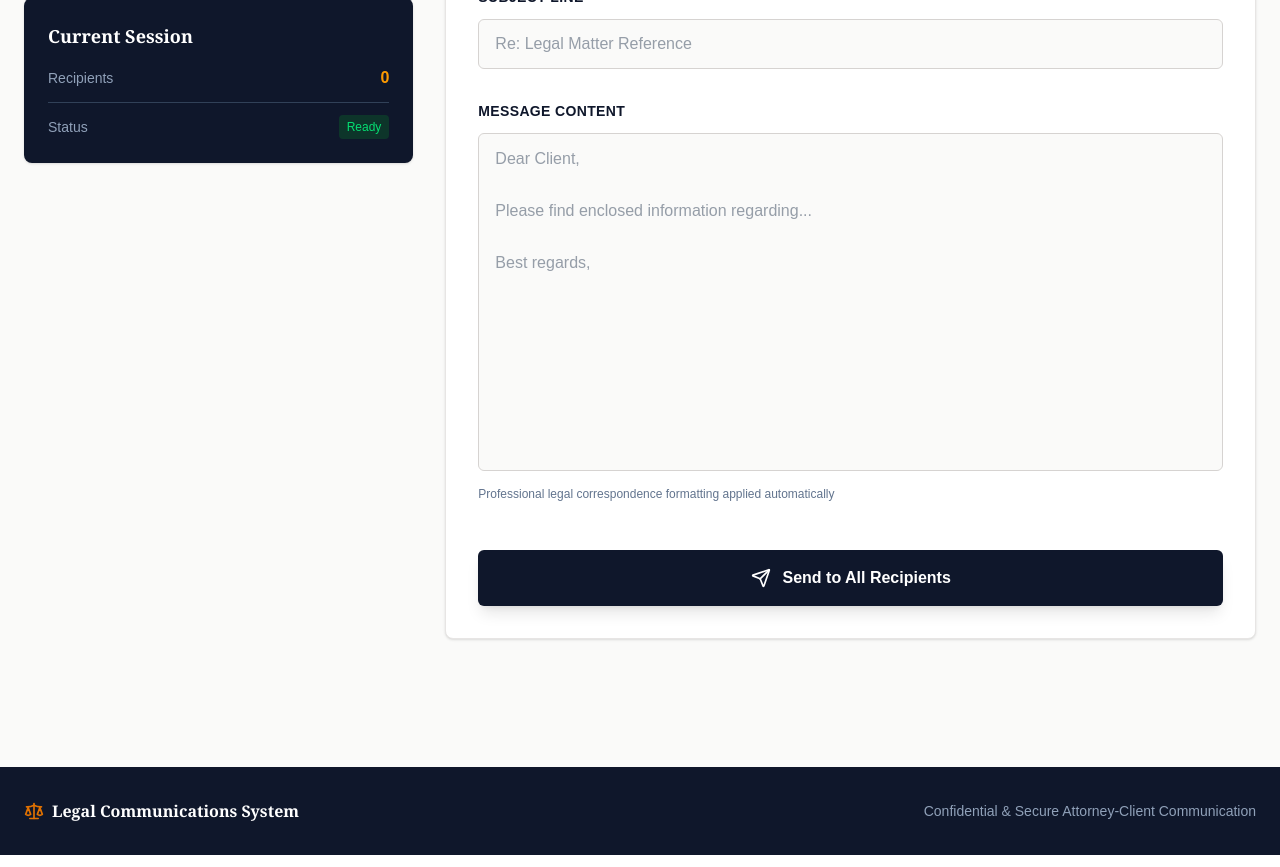
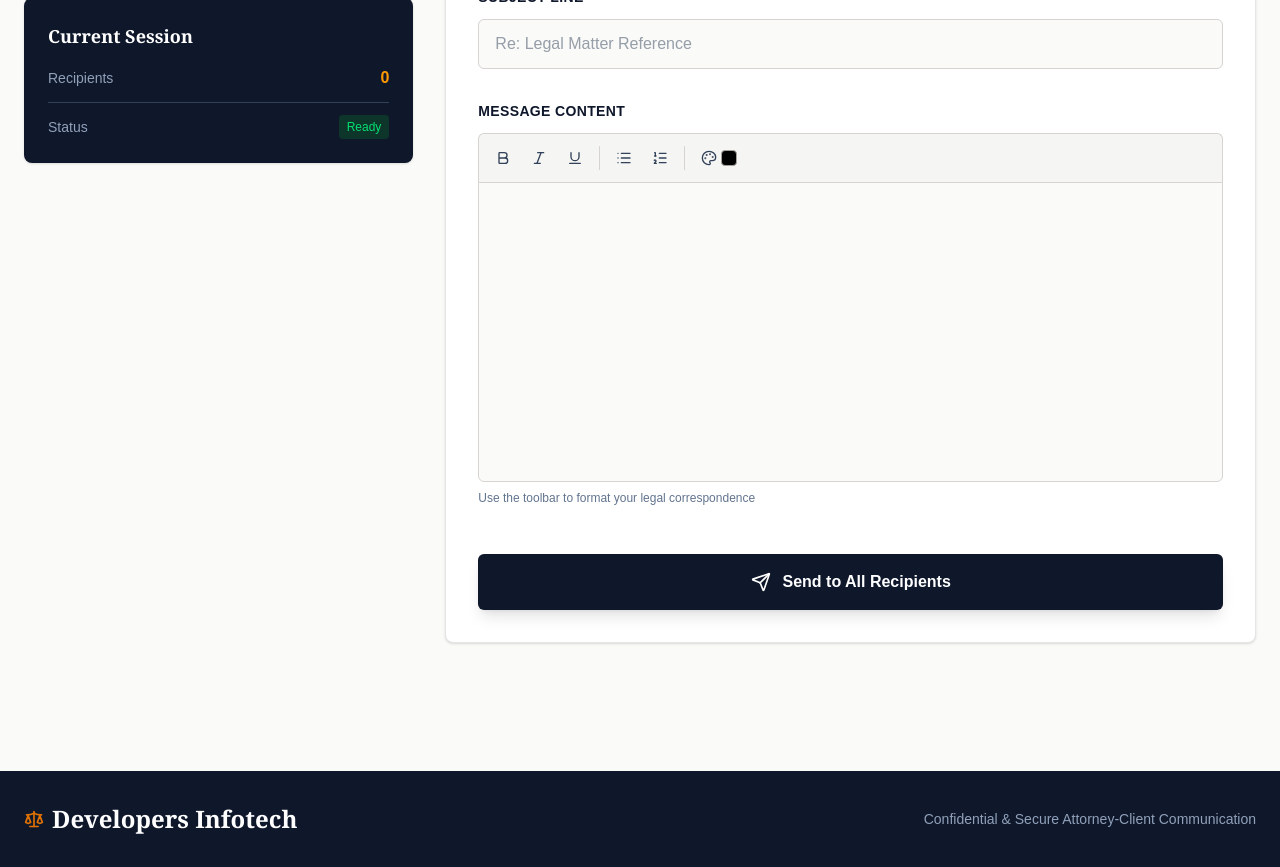
Before and after one commit to DevelopersInfotech12/bulkmailsoftware, a Next.js app in the folder frontend/: page / in a window 1280 px wide. Shown: the part 560-1427 px from the top of the page. Built offline with nearby package versions, Linux system fonts and the light colour scheme.

Commit message:
Removed .next from Git tracking and updated ignore rules

```diff
--- a/frontend/src/app/components/BulkEmailSender.jsx
+++ b/frontend/src/app/components/BulkEmailSender.jsx
@@ -1,10 +1,15 @@
 "use client"
 
-import React, { useState } from 'react';
-import { Mail, Send, AlertCircle, CheckCircle, Loader2, Scale, FileText, Users } from 'lucide-react';
+import React, { useState, useRef, useEffect } from 'react';
+import { Mail, Send, AlertCircle, CheckCircle, Loader2, Scale, FileText, Users, Bold, Italic, Underline, List, ListOrdered, Palette } from 'lucide-react';
 
-// API Configuration - Update this with your Vercel URL
+// API Configuration
+// local env
+// const API_URL = process.env.NEXT_APP_API_URL || 'http://localhost:5000';
+
+// production env
 const API_URL = process.env.NEXT_APP_API_URL || 'https://bulkmailsoftwarebackend.vercel.app';
+
 
 export default function LawFirmEmailSender() {
   const [recipients, setRecipients] = useState('');
@@ -12,6 +17,92 @@ export default function LawFirmEmailSender() {
   const [message, setMessage] = useState('');
   const [sending, setSending] = useState(false);
   const [result, setResult] = useState(null);
+  const [showColorPicker, setShowColorPicker] = useState(false);
+  const [customColor, setCustomColor] = useState('#000000');
+  const [currentColor, setCurrentColor] = useState('#000000');
+  const editorRef = useRef(null);
+  const colorPickerRef = useRef(null);
+
+  const colors = [
+    '#000000', '#e60000', '#ff9900', '#ffff00', '#008a00', '#0066cc', '#9933ff',
+    '#ffffff', '#facccc', '#ffebcc', '#ffffcc', '#cce8cc', '#cce0f5', '#ebd6ff',
+    '#bbbbbb', '#f06666', '#ffc266', '#ffff66', '#66b966', '#66a3e0', '#c285ff',
+    '#888888', '#a10000', '#b26b00', '#b2b200', '#006100', '#0047b2', '#6b24b2',
+    '#444444', '#5c0000', '#663d00', '#666600', '#003700', '#002966', '#3d1466'
+  ];
+
+  // Modern approach: Use CSS to style list markers
+  const applyFormat = (command, value = null) => {
+    document.execCommand(command, false, value);
+    editorRef.current?.focus();
+  };
+
+  const applyColor = (color) => {
+    setCurrentColor(color);
+    const selection = window.getSelection();
+
+    if (selection && selection.rangeCount > 0) {
+      // Apply the color using execCommand
+      document.execCommand('foreColor', false, color);
+
+      // Find if we're in a list and apply color to the list item
+      const range = selection.getRangeAt(0);
+      let node = range.commonAncestorContainer;
+      if (node.nodeType === 3) node = node.parentElement;
+
+      const listItem = node?.closest('li');
+      if (listItem) {
+        // Apply color directly to list item for marker inheritance
+        listItem.style.setProperty('color', color, 'important');
+
+        // Also wrap all direct text nodes in spans with the color
+        Array.from(listItem.childNodes).forEach(child => {
+          if (child.nodeType === 3 && child.textContent.trim()) {
+            const span = document.createElement('span');
+            span.style.color = color;
+            span.textContent = child.textContent;
+            listItem.replaceChild(span, child);
+          }
+        });
+      }
+    }
+
+    setShowColorPicker(false);
+    editorRef.current?.focus();
+  };
+
+  const applyCustomColor = () => {
+    applyColor(customColor);
+  };
+
+  const handleEditorInput = () => {
+    if (editorRef.current) {
+      setMessage(editorRef.current.innerHTML);
+    }
+  };
+
+  useEffect(() => {
+    if (editorRef.current && editorRef.current.innerHTML !== message) {
+      editorRef.current.innerHTML = message;
+    }
+  }, [message]);
+
+  // Close color picker when clicking outside
+  useEffect(() => {
+    const handleClickOutside = (event) => {
+      if (colorPickerRef.current && !colorPickerRef.current.contains(event.target)) {
+        setShowColorPicker(false);
+      }
+    };
+
+    if (showColorPicker) {
+      document.addEventListener('mousedown', handleClickOutside);
+    }
+
+    return () => {
+      document.removeEventListener('mousedown', handleClickOutside);
+    };
+  }, [showColorPicker]);
 
   const parseRecipients = (text) => {
     const emails = text
@@ -70,6 +161,9 @@ export default function LawFirmEmailSender() {
         setRecipients('');
         setSubject('');
         setMessage('');
+        if (editorRef.current) {
+          editorRef.current.innerHTML = '';
+        }
       } else {
         setResult({ success: false, message: data.message || 'Failed to send emails' });
       }
@@ -91,7 +185,7 @@ export default function LawFirmEmailSender() {
                 <Scale className="w-8 h-8" />
               </div>
               <div>
-                <h1 className="text-3xl font-serif font-bold tracking-tight">Legal Communications</h1>
+                <h1 className="text-3xl font-serif font-bold tracking-tight">Developers Infotech</h1>
                 <p className="text-slate-300 text-sm mt-1">Professional Client Correspondence System</p>
               </div>
             </div>
@@ -222,14 +316,126 @@ export default function LawFirmEmailSender() {
                   <label className="block text-sm font-semibold text-slate-900 mb-3 uppercase tracking-wide">
                     Message Content
                   </label>
-                  <textarea
-                    value={message}
-                    onChange={(e) => setMessage(e.target.value)}
-                    placeholder="Dear Client,&#10;&#10;Please find enclosed information regarding...&#10;&#10;Best regards,"
-                    rows={12}
-                    className="w-full px-4 py-3 text-slate-700 bg-stone-50 border border-stone-300 rounded-md focus:outline-none focus:ring-2 focus:ring-amber-600 focus:border-transparent resize-none leading-relaxed"
+
+                  {/* Formatting Toolbar */}
+                  <div className="flex items-center gap-1 p-2 bg-stone-100 border border-stone-300 rounded-t-md border-b-0">
+                    <button
+                      type="button"
+                      onClick={() => applyFormat('bold')}
+                      className="p-2 hover:bg-stone-200 rounded transition-colors"
+                      title="Bold"
+                    >
+                      <Bold className="w-4 h-4 text-slate-700" />
+                    </button>
+                    <button
+                      type="button"
+                      onClick={() => applyFormat('italic')}
+                      className="p-2 hover:bg-stone-200 rounded transition-colors"
+                      title="Italic"
+                    >
+                      <Italic className="w-4 h-4 text-slate-700" />
+                    </button>
+                    <button
+                      type="button"
+                      onClick={() => applyFormat('underline')}
+                      className="p-2 hover:bg-stone-200 rounded transition-colors"
+                      title="Underline"
+                    >
+                      <Underline className="w-4 h-4 text-slate-700" />
+                    </button>
+                    <div className="w-px h-6 bg-stone-300 mx-1"></div>
+                    <button
+                      type="button"
+                      onClick={() => applyFormat('insertUnorderedList')}
+                      className="p-2 hover:bg-stone-200 rounded transition-colors"
+                      title="Bullet List"
+                    >
+                      <List className="w-4 h-4 text-slate-700" />
+                    </button>
+                    <button
+                      type="button"
+                      onClick={() => applyFormat('insertOrderedList')}
+                      className="p-2 hover:bg-stone-200 rounded transition-colors"
+                      title="Numbered List"
+                    >
+                      <ListOrdered className="w-4 h-4 text-slate-700" />
+                    </button>
+                    <div className="w-px h-6 bg-stone-300 mx-1"></div>
+                    <div className="relative" ref={colorPickerRef}>
+                      <button
+                        type="button"
+                        onClick={() => setShowColorPicker(!showColorPicker)}
+                        className="p-2 hover:bg-stone-200 rounded transition-colors flex items-center gap-1"
+                        title="Text Color"
+                      >
+                        <Palette className="w-4 h-4 text-slate-700" />
+                        <div className="w-4 h-4 rounded border border-stone-400" style={{ backgroundColor: currentColor }}></div>
+                      </button>
+
+                      {showColorPicker && (
+                        <div className="absolute top-full left-0 mt-1 bg-white border border-stone-300 rounded-lg shadow-lg p-3 z-10">
+                          <div className="grid grid-cols-7 gap-1 w-[196px] mb-3">
+                            {colors.map((color) => (
+                              <button
+                                key={color}
+                                type="button"
+                                onClick={() => applyColor(color)}
+                                className="w-6 h-6 rounded border border-stone-300 hover:scale-110 transition-transform"
+                                style={{ backgroundColor: color }}
+                                title={color}
+                              />
+                            ))}
+                          </div>
+                          <div className="border-t border-stone-200 pt-3">
+                            <label className="block text-xs font-semibold text-slate-700 mb-2">CUSTOM COLOR</label>
+                            <div className="flex items-center gap-2">
+                              <input
+                                type="color"
+                                value={customColor}
+                                onChange={(e) => setCustomColor(e.target.value)}
+                                className="w-10 h-10 rounded border border-stone-300 cursor-pointer"
+                              />
+                              <input
+                                type="text"
+                                value={customColor}
+                                onChange={(e) => setCustomColor(e.target.value)}
+                                className="flex-1 px-2 py-1 text-xs border border-stone-300 rounded font-mono"
+                                placeholder="#000000"
+                              />
+                              <button
+                                type="button"
+                                onClick={applyCustomColor}
+                                className="px-3 py-1 bg-amber-600 text-white text-xs font-semibold rounded hover:bg-amber-700 transition-colors"
+                              >
+                                Apply
+                              </button>
+                            </div>
+                          </div>
+                        </div>
+                      )}
+                    </div>
+                  </div>
+
+                  <style jsx>{`
+                    [contenteditable] ul li,
+                    [contenteditable] ol li {
+                      color: inherit;
+                    }
+                    [contenteditable] ul li::marker,
+                    [contenteditable] ol li::marker {
+                      color: inherit;
+                    }
+                  `}</style>
+
+                  <div
+                    ref={editorRef}
+                    contentEditable
+                    onInput={handleEditorInput}
+                    className="w-full min-h-[300px] px-4 py-3 text-slate-700 bg-stone-50 border border-stone-300 rounded-b-md focus:outline-none focus:ring-2 focus:ring-amber-600 focus:border-transparent leading-relaxed [&_ul]:list-disc [&_ul]:ml-6 [&_ul]:my-2 [&_ol]:list-decimal [&_ol]:ml-6 [&_ol]:my-2 [&_li]:mb-1"
+                    style={{ whiteSpace: 'pre-wrap' }}
+                    suppressContentEditableWarning
                   />
-                  <p className="mt-2 text-xs text-slate-500">Professional legal correspondence formatting applied automatically</p>
+                  <p className="mt-2 text-xs text-slate-500">Use the toolbar to format your legal correspondence</p>
                 </div>
 
                 {/* Result Message */}
@@ -284,7 +490,7 @@ export default function LawFirmEmailSender() {
           <div className="flex flex-col md:flex-row justify-between items-center gap-4">
             <div className="flex items-center gap-2">
               <Scale className="w-5 h-5 text-amber-600" />
-              <span className="font-serif font-bold text-white">Legal Communications System</span>
+              <span className="font-serif font-bold text-white text-2xl">Developers Infotech</span>
             </div>
             <p className="text-sm">Confidential & Secure Attorney-Client Communication</p>
           </div>
```
Also changed, not shown: frontend/package.json (+7 -5 lines), 2 other files (tests, documents, lock files or other folders).
